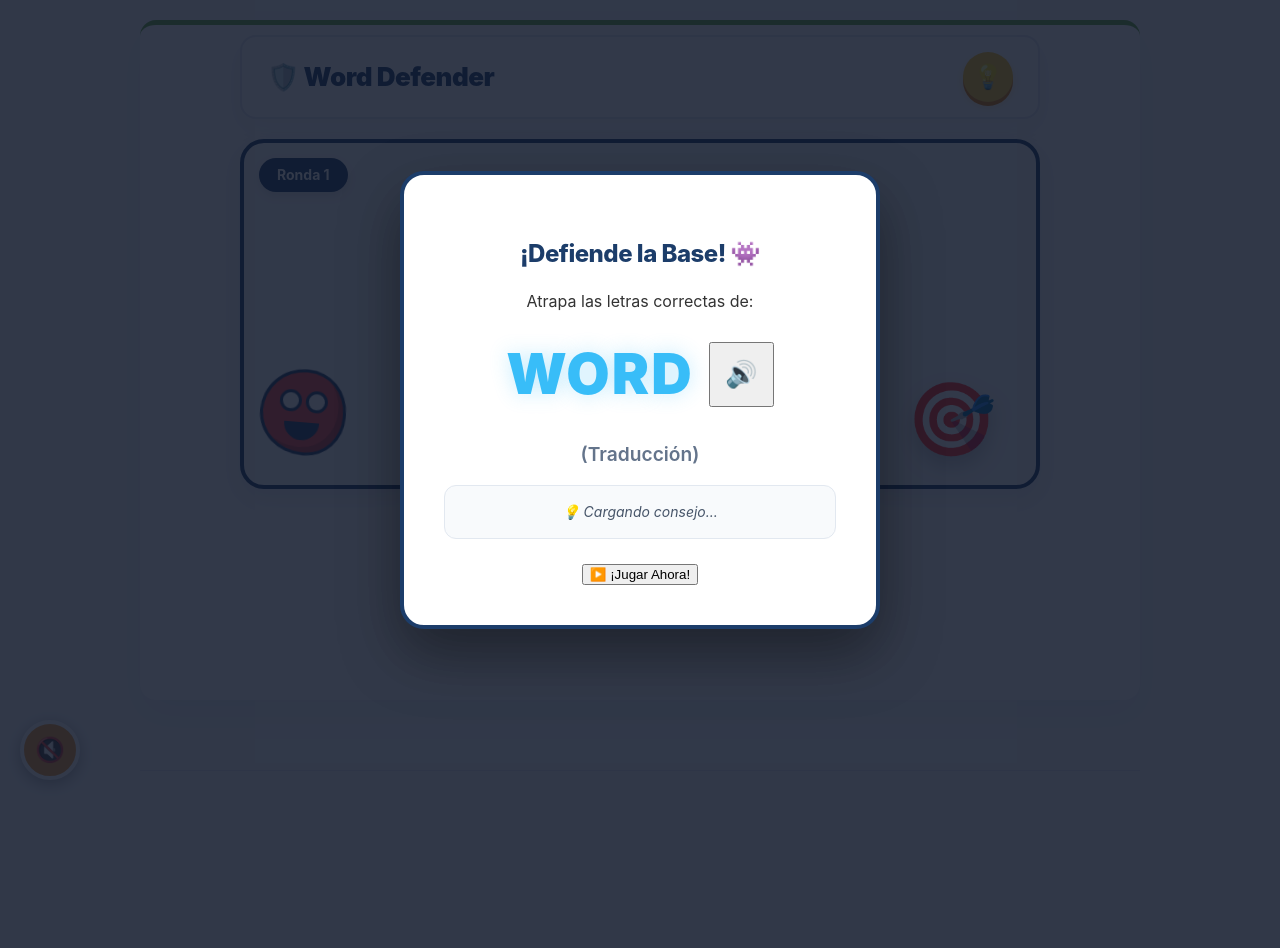
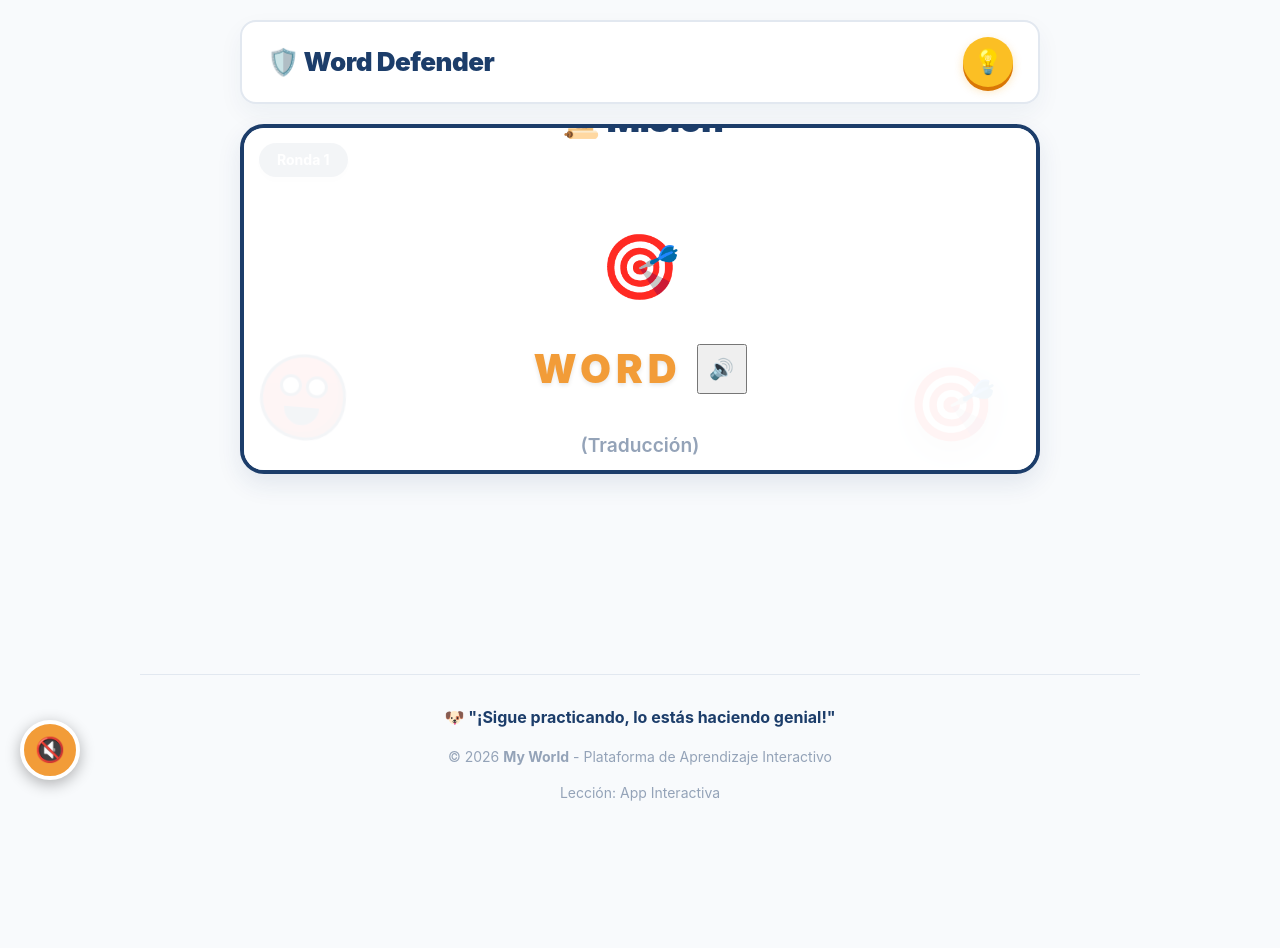
Before and after one commit to jadsajsdlkdqwioqodkwl/Padres-ense-ando-en-casa, a PHP site: template templates/type_monster.php in a window 1280 px wide. Before the commit the page ends 776 px from the top, so only its background shows below. Run offline with PHP 8.4, Linux system fonts and the light colour scheme; the template is opened without the code that fills it, so the values that code supplies are empty; some libraries are stand-ins or nearby versions.

```diff
--- a/templates/type_monster.php
+++ b/templates/type_monster.php
@@ -18,36 +18,19 @@ $reward_stars = $reward_stars ?? ($lesson['reward_stars'] ?? 5);
         .game-wrapper { display: none !important; }
     }
 
-    #tutorial-modal.modal-overlay {
-        position: fixed !important; top: 0 !important; left: 0 !important;
-        width: 100% !important; height: 100% !important;
-        box-sizing: border-box !important; padding: 20px !important;
-        display: none; justify-content: center; align-items: center;
-        background: rgba(15, 23, 42, 0.85); z-index: 999999 !important;
-    }
-    #tutorial-modal.modal-overlay.active { display: flex !important; }
-
-    #tutorial-modal .modal-content {
-        width: 100% !important; max-width: 480px !important;
-        box-sizing: border-box !important; margin: 0 auto !important;
-        background: white; padding: clamp(20px, 5vw, 40px); border-radius: 24px;
-        text-align: center; box-shadow: 0 25px 60px rgba(0,0,0,0.4);
-        border: 4px solid var(--brand-blue, #1E3A8A);
-    }
-
     img.emoji { height: 1.2em; width: 1.2em; margin: 0 .05em 0 .1em; vertical-align: -0.1em; display: inline-block; pointer-events: none; }
 
     /* Layout Maestro: Control estricto de los bordes del tablero de juego */
     .game-board { position: relative; width: 100%; max-width: 800px; min-height: 350px; background: #F8FAFC; border-radius: 24px; overflow: hidden; border: 4px solid var(--brand-blue); margin: 0 auto 25px auto; box-shadow: 0 10px 25px rgba(28, 61, 106, 0.1); box-sizing: border-box; }
 
     /* MONSTRUO CSS */
-    .css-monster { position: absolute; left: 2%; bottom: 20px; width: 80px; height: 80px; background: #EF4444; border: 3px solid var(--brand-blue); border-radius: 40% 60% 70% 30% / 40% 50% 60% 50%; animation: morph 2s linear infinite, wobble 0.5s alternate infinite; transition: left 0.2s linear, transform 0.3s; z-index: 3; box-shadow: inset -5px -5px 0 rgba(0,0,0,0.2); }
+    .css-monster { position: absolute; left: 2%; bottom: 20px; width: 80px; height: 80px; background: #EF4444; border: 3px solid var(--brand-blue); border-radius: 40% 60% 70% 30% / 40% 50% 60% 50%; animation: morph 2s linear infinite, wobble 0.5s alternate infinite; transition: left 0.2s linear, transform 0.3s; z-index: 3; box-shadow: inset -5px -5px 0 rgba(0,0,0,0.2); pointer-events: none; }
     .css-monster::before, .css-monster::after { content: ''; position: absolute; top: 18px; width: 16px; height: 16px; background: white; border-radius: 50%; border: 3px solid var(--brand-blue); }
     .css-monster::before { left: 16px; } .css-monster::after { right: 16px; }
     .css-monster-mouth { position: absolute; bottom: 12px; left: 22px; width: 35px; height: 18px; background: var(--brand-blue); border-radius: 0 0 18px 18px; transition: height 0.3s, border-radius 0.3s; }
 
     /* OBJETIVO DINÁMICO */
-    .twemoji-target { position: absolute; right: 5%; bottom: 10px; font-size: 4.5rem; z-index: 2; filter: drop-shadow(0 10px 10px rgba(0,0,0,0.2)); transition: transform 0.3s; }
+    .twemoji-target { position: absolute; right: 5%; bottom: 10px; font-size: 4.5rem; z-index: 2; filter: drop-shadow(0 10px 10px rgba(0,0,0,0.2)); transition: transform 0.3s; pointer-events: none; }
 
     .slot-container { display: flex; justify-content: center; gap: 10px; margin-bottom: 25px; flex-wrap: wrap; padding: 0 10px; z-index: 5; position: relative; width: 100%; box-sizing: border-box; }
     .letter-slot { width: clamp(45px, 12vw, 60px); height: clamp(55px, 15vw, 70px); border: 3px dashed #CBD5E1; border-radius: 16px; display: flex; justify-content: center; align-items: center; font-size: clamp(24px, 6vw, 34px); font-weight: 800; background: #ffffff; box-shadow: inset 0 3px 6px rgba(0,0,0,0.05); transition: 0.3s; color: #94A3B8; }
@@ -77,7 +60,6 @@ $reward_stars = $reward_stars ?? ($lesson['reward_stars'] ?? 5);
     <p style="font-size: 1.2rem; color: #94A3B8;">Este juego necesita jugarse en formato vertical para una mejor experiencia.</p>
 </div>
 
-<main class="game-wrapper container mx-auto px-4 py-8" style="min-height: 85vh; padding: 10px; box-sizing: border-box; width: 100%; max-width: 1000px; margin: 0 auto;">
 <div class="game-area text-center mx-auto" style="width: 100%; box-sizing: border-box; display: flex; flex-direction: column; align-items: center;">
 
     <div class="game-header-bar">
@@ -88,23 +70,18 @@ $reward_stars = $reward_stars ?? ($lesson['reward_stars'] ?? 5);
     <div class="game-board" id="game-board">
         <div class="round-indicator" id="round-indicator">Ronda 1</div>
 
-            <div id="tutorial-modal" class="modal-overlay active">
-                <div class="modal-content">
-                    <h2 class="modal-title" style="margin-bottom: 10px;">¡Defiende la Base! 👾</h2>
-                    <p class="modal-text" id="tut-context" style="margin-bottom: 10px;">Atrapa las letras correctas de:</p>
+        <div class="mission-modal" id="tutorial-modal" style="position: absolute; top:0; left:0; width:100%; height:100%; background:rgba(255,255,255,0.95); z-index:100; display:flex; flex-direction:column; justify-content:center; align-items:center; transition: opacity 0.3s ease;">
+            <h2 style="color: var(--brand-blue); margin-top: 0; font-size: 2.2rem; font-weight: 900;">📜 Misión</h2>
+            <p style="color: #64748B; font-size: 18px; margin-bottom: 10px;" id="tut-context"></p>
+            <div style="font-size: 4rem; margin: 10px 0;" id="tut-emoji-display">🎯</div>
 
-                    <div style="font-size: 3rem; margin: 10px 0;" id="tut-emoji-display"></div>
-
-                    <div style="display: flex; justify-content: center; align-items: center; gap: 15px; margin: 15px 0; flex-wrap: wrap;">
-                        <div style="font-size: clamp(2.5rem, 8vw, 3.5rem); font-weight: 900; color: #38BDF8; letter-spacing: 2px; text-shadow: 0 0 20px rgba(56, 189, 248, 0.3);" id="tut-word">WORD</div>
-                        <button class="btn-audio-huge" id="btn-tut-audio" title="Escuchar pronunciación" style="width: clamp(50px, 10vw, 65px); height: clamp(50px, 10vw, 65px); font-size: clamp(20px, 5vw, 26px); margin: 0;">🔊</button>
+            <div style="display: flex; justify-content: center; align-items: center; gap: 15px; margin: 10px 0; flex-wrap: wrap;">
+                <div style="font-size: 2.5rem; font-weight: 900; color: var(--brand-orange); letter-spacing: 5px; text-shadow: 0 2px 4px rgba(0,0,0,0.1);" id="tut-word">WORD</div>
+                <button class="btn-audio-huge" id="btn-tut-audio" title="Escuchar pronunciación" style="width: 50px; height: 50px; font-size: 20px; margin: 0;">🔊</button>
             </div>
 
-                    <p style="color: #64748B; font-size: 1.2rem; font-weight: 600; margin-bottom: 15px;" id="tut-trans">(Traducción)</p>
-                    <p style="font-size: 14px; color: #475569; background: #F8FAFC; padding: 15px; border-radius: 12px; font-style: italic; margin-bottom: 25px; border: 1px solid #E2E8F0; width: 100%; box-sizing: border-box;" id="tut-mnemonic">💡 Cargando consejo...</p>
-
-                    <button id="btn-start" onclick="startGame()" class="btn-play bg-orange-500" style="margin-top: 0;">▶️ ¡Jugar Ahora!</button>
-                </div>
+            <p style="color: #94A3B8; font-size: 1.2rem; margin-bottom: 25px; font-weight: 600;" id="tut-trans">(Traducción)</p>
+            <button class="btn-play bg-orange-500" id="btn-start" onclick="startGame()" style="margin-top: 0; max-width: 250px;">▶️ ¡Proteger!</button>
         </div>
 
         <div class="css-monster" id="monster"><div class="css-monster-mouth" id="monster-mouth"></div></div>
@@ -114,7 +91,6 @@ $reward_stars = $reward_stars ?? ($lesson['reward_stars'] ?? 5);
     <div class="slot-container" id="slots-container" style="max-width: 800px; margin: 0 auto 25px auto;"></div>
     <div class="bubbles-container" id="bubbles-container" style="max-width: 800px; margin: 0 auto;"></div>
 </div>
-</main>
 
 <script>
     function applyTwemoji(node) {
@@ -136,8 +112,7 @@ $reward_stars = $reward_stars ?? ($lesson['reward_stars'] ?? 5);
         translation: r.translation || 'Manzana',
         emoji: r.emoji || r.content || '🍎',
         distractors: r.distractors || ['X', 'Z', 'M', 'Q'],
-        context_es: r.context_es || "¡Defiende el objeto escribiendo la palabra!",
-        mnemonic: r.mnemonic || ''
+        context_es: r.context_es || "¡Defiende el objeto escribiendo la palabra!"
     }));
 
     const timeLimit = <?php echo $time_limit; ?>;
@@ -171,14 +146,6 @@ $reward_stars = $reward_stars ?? ($lesson['reward_stars'] ?? 5);
         document.getElementById('tut-word').innerText = round.word;
         document.getElementById('tut-trans').innerText = `(${round.translation})`;
 
-        if(round.mnemonic) {
-            document.getElementById('tut-mnemonic').innerText = "💡 " + round.mnemonic;
-            document.getElementById('tut-mnemonic').style.display = 'block';
-        } else {
-            document.getElementById('tut-mnemonic').style.display = 'none';
-        }
-
-        // Recuperamos la funcionalidad de audio que estaba en el modal responsivo
         document.getElementById('btn-tut-audio').onclick = function() {
             if(typeof playPronunciation === 'function') playPronunciation(currentTargetWord);
         };
@@ -205,20 +172,28 @@ $reward_stars = $reward_stars ?? ($lesson['reward_stars'] ?? 5);
 
         let bubblesHTML = '';
         allChars.forEach((char, idx) => {
-            // LÓGICA DE EVENTO RESTAURADA DEL CÓDIGO ANTIGUO (FUNCIONA AL TOCAR)
             bubblesHTML += `<div class="drag-bubble" id="bubble-${idx}" data-char="${char}" onclick="handleBubbleClick(this)">${char}</div>`;
         });
         document.getElementById('bubbles-container').innerHTML = bubblesHTML;
 
-        document.getElementById('tutorial-modal').style.display = 'flex';
-        document.getElementById('tutorial-modal').style.opacity = '1';
+        // Mostrar modal contenido
+        const modal = document.getElementById('tutorial-modal');
+        modal.style.display = 'flex';
+        modal.style.opacity = '1';
+        modal.style.pointerEvents = 'auto'; // Restaurar clicks por si acaso
 
         applyTwemoji(document.body);
     }
 
     function startGame() {
-        document.getElementById('tutorial-modal').style.opacity = '0';
-        setTimeout(() => { document.getElementById('tutorial-modal').style.display = 'none'; }, 300);
+        const modal = document.getElementById('tutorial-modal');
+        modal.style.opacity = '0';
+
+        // FIX CRÍTICO: Aseguramos que el modal no solo se esconda, sino que deje pasar clicks
+        setTimeout(() => {
+            modal.style.display = 'none';
+            modal.style.pointerEvents = 'none';
+        }, 300);
 
         if(typeof attemptAutoplay === 'function') attemptAutoplay();
 
@@ -247,13 +222,11 @@ $reward_stars = $reward_stars ?? ($lesson['reward_stars'] ?? 5);
         }, 100);
     }
 
-    // FUNCIÓN RESTAURADA DEL CÓDIGO ANTIGUO
     function handleBubbleClick(bubbleEl) {
         if (!gameActive || bubbleEl.classList.contains('hidden')) return;
         processMove(bubbleEl);
     }
 
-    // FUNCIÓN RESTAURADA DEL CÓDIGO ANTIGUO (con soporte para el audio del sistema)
     function processMove(bubbleEl) {
         if (!bubbleEl || currentCorrect >= wordLength) return;
 
@@ -262,6 +235,7 @@ $reward_stars = $reward_stars ?? ($lesson['reward_stars'] ?? 5);
         const expectedChar = currentSlot.getAttribute('data-expected');
 
         if (draggedChar === expectedChar) {
+            // Sonido de Pop habilitado
             if(typeof AudioManager !== 'undefined') AudioManager.playSound('pop');
             currentSlot.innerText = draggedChar;
             currentSlot.classList.add('filled');
@@ -273,6 +247,7 @@ $reward_stars = $reward_stars ?? ($lesson['reward_stars'] ?? 5);
 
             if (currentCorrect === wordLength) checkNextRound();
         } else {
+            // Sonido de Error habilitado
             if(typeof AudioManager !== 'undefined') AudioManager.playSound('wrong');
             gameBoard.classList.add('danger-zone');
             bubbleEl.style.animation = 'shake 0.3s';
@@ -318,6 +293,8 @@ $reward_stars = $reward_stars ?? ($lesson['reward_stars'] ?? 5);
         gameBoard.classList.remove('danger-zone');
 
         if (isWin) {
+            // Sonido de Victoria habilitado
+            if(typeof AudioManager !== 'undefined') AudioManager.playSound('win');
             if(typeof fireConfetti !== 'undefined') fireConfetti();
             if(typeof unlockNextButton !== 'undefined') {
                 unlockNextButton(<?php echo $lesson_id ?? 0; ?>, <?php echo $reward_stars ?? 5; ?>, <?php echo $lesson['module_id'] ?? 0; ?>);
```
Lines whose indentation alone changed are shown as unchanged.
